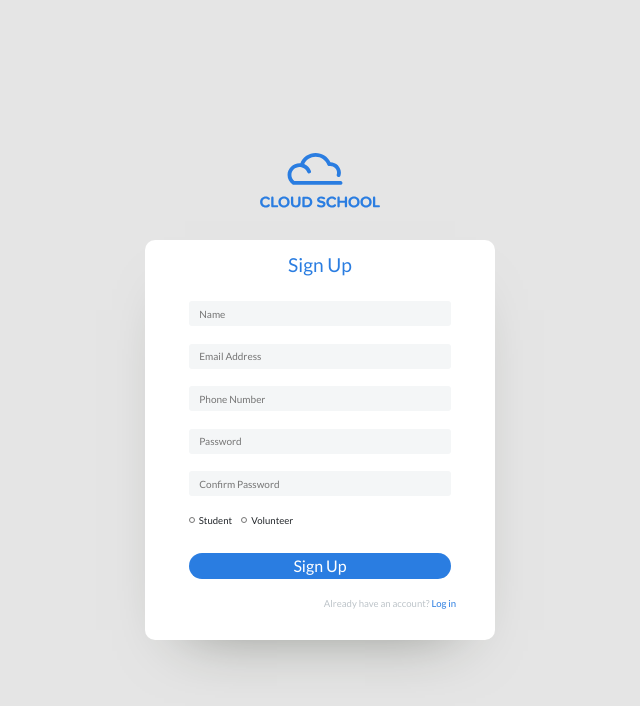
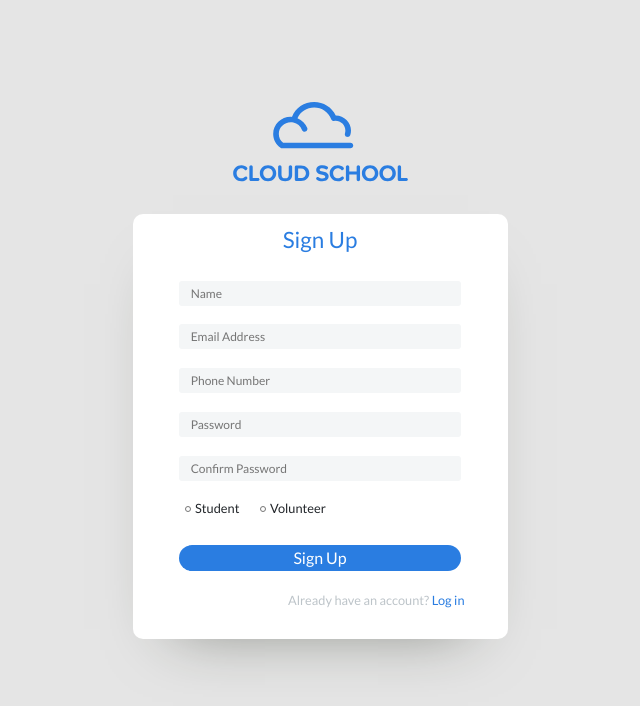
Before and after one commit to School-in-the-cloud-BuildWeek/Build, a React (Create React App) app in the folder cloud-school-bw/: page /sign-up in a window 1280 px wide. Shown: the top 706 px of the page, without its empty margins (320-960 px from the left). Built offline with nearby package versions, Linux system fonts and the light colour scheme.

Commit message:
login and sign in functioning

```diff
--- a/cloud-school-bw/src/components/Login.js
+++ b/cloud-school-bw/src/components/Login.js
@@ -2,8 +2,9 @@ import React from 'react'
 import {useForm} from 'react-hook-form'
 import styled from 'styled-components';
 import Logo from '../assets/Group.svg'
-import { Link, useHistory} from 'react-router-dom';
-import css from '../index.css'
+import { Link, useHistory } from 'react-router-dom';
+import '../index.css'
+import { axiosWithAuth } from '../utils/axiosWithAuth';
 
 // Styling
 const Page = styled.div`
@@ -13,12 +14,11 @@ height:100vh;
 display: flex;
 flex-flow: column wrap;
 font-family: 'Lato', sans-serif;
-`
+`;
 
 const StyledHeader = styled.h1`
-font-size: 1.2rem;
+font-size: 1.4rem;
 color: #2A7DE1;
-
 `;
 
 const StyledForm = styled.form`
@@ -27,20 +27,15 @@ display:flex;
 flex-direction:column;
 align-items:center;
 position: absolute;
-width: 350px;
-height: 200px;
+width: 425px;
+height: 275px;
 border-radius: 10px;
 box-shadow: 0px 30px 60px -40px rgba(31, 38, 23, 0.5);
 justify-content:space-between;
 padding-top: 2%;
 padding-bottom:2%;
 `;
-// const StyledUserType = styled.div`
-// display:flex;
-// flex-direction:row;
-// font-size: 1rem;
-// margin-right:42%;
-// `;
+
 
 const Button = styled.button`
 background-color: #2A7DE1;
@@ -51,11 +46,6 @@ border: none;
 height: 26px;
 `;
 
-// const FooterText = styled.p`
-// color: #BDC4C9;
-// font-size:0.6rem;
-// margin-left:40%;
-// `;
 
 const StyledInput = styled.input`
 background-color: #F4F6F7;
@@ -63,47 +53,44 @@ color: #082E5B;
 border-radius: 3px;
 width: 75%;
 height: 25px;
-font-size: 10px;
+font-size: 12px;
 border:none;
 padding-left:3%;
-`
+`;
 
-// const Label = styled.label`
-// font-size: 0.8rem;
-// `
-// const RadioButtons = styled.input`
-// width:6px;
-// height:8px;
-// `
 
 const Errors = styled.span`
 color:red;
 font-size:0.5rem;
 text-align:left;
 width:75%;
-`
+`;
+
 const ImgLogo = styled.img`
-width:120px;
-margin-top:2%;
+width:175px;
+margin-top:5%;
+`;
 
-`
 const ImgDiv = styled.div `
-display:flex;
-        justify-content:center;
-`
+    display:flex;
+    justify-content:center;
+`;
+
 const FormDiv = styled.div`
-margin: auto auto;
-width: 350px;
-height: 400px;
-`
+margin: 5% auto;
+width: 425px;
+height: 275px;
+`;
+
 const LogoDiv = styled.div`
 width: 100%;
-`
+`;
+
 const FooterDiv = styled.div`
     display:flex;
     flex-direction: row;
     margin-left:50%;
-`
+`;
 // Styling
 
 
@@ -112,20 +99,29 @@ const Login = () => {
 
 const {register, handleSubmit, setValue, errors} = useForm();
 
-const onSubmit = (data) => {
-console.log(data);
-setValue("email", "");
-setValue("password", "")
+let history = useHistory();
 
-// data.name = data.name.trim();
-// data.email = data.email.trim();
-// data.password = data.password.trim();
-}
-
-const history = useHistory()
-const routeToSignUp = () => {
-    history.push('/sign-up')
-}
+const onSubmit = (userCredentials) => {
+console.log(userCredentials);
+axiosWithAuth().post('/auth/login', userCredentials)
+.then(res => {
+    localStorage.setItem('token', res.data.token);
+    if(res.data.role === 1) {
+        setValue("email", "");
+        setValue("password", "");
+        history.push('/admin')
+    } else if (res.data.role === 3){
+        setValue("email", "");
+        setValue("password", "");
+        history.push('/VolunteerDash/trainings')
+    } else if ( res.data.role === 2){
+        setValue("email", "");
+        setValue("password", "");
+        history.push('/StudentDash/volunteers')
+    }
+})
+.catch(err => console.log(err))
+};
 
 return (
 <Page>
--- a/cloud-school-bw/src/components/SignUp.js
+++ b/cloud-school-bw/src/components/SignUp.js
@@ -2,12 +2,12 @@ import React from 'react'
 import {useForm} from 'react-hook-form'
 import styled from 'styled-components';
 import Logo from '../assets/Group.svg'
-import { Link } from 'react-router-dom';
+import { Link, useHistory } from 'react-router-dom';
 import '../index.css';
 import * as yup from "yup";
 import { yupResolver } from '@hookform/resolvers/yup';
+import axios from 'axios';
 
-import axios from 'axios';
 
 
 // Styling
@@ -16,14 +16,13 @@ import axios from 'axios';
         width:100%;
         height:100vh;
         display: flex;
-        justify-content: center;
         flex-flow: column wrap;
         font-family: 'Lato', sans-serif;
         font-style: normal;
     `
 
     const StyledHeader = styled.h1`
-        font-size: 1.2rem;
+        font-size: 1.4rem;
         color: #2A7DE1;
     `;
 
@@ -33,8 +32,8 @@ import axios from 'axios';
         flex-direction:column;
         align-items:center;
         position: absolute;
-        width: 350px;
-        height: 400px;
+        width: 375px;
+        height: 425px;
         border-radius: 10px;
         box-shadow: 0px 30px 60px -40px rgba(31, 38, 23, 0.5);
         justify-content:space-between;
@@ -45,8 +44,8 @@ import axios from 'axios';
     const Styledrole = styled.div`
         display:flex;
         flex-direction:row;
-        font-size: 1rem;
-        margin-right:25%;
+        font-size: 1.2rem;
+        margin-right:22%;
         width:50%;
     `;
 
@@ -61,8 +60,9 @@ import axios from 'axios';
 
     const FooterText = styled.p`
         color: #BDC4C9;
-        font-size:0.6rem;
-        margin-left:40%;
+        font-size:0.8rem;
+        margin-left:30%;
+        margin-top:.25%;
     `;
 
     const StyledInput = styled.input`
@@ -71,20 +71,21 @@ import axios from 'axios';
         border-radius: 3px;
         width: 75%;
         height: 25px;
-        font-size: 10px;
+        font-size: 12px;
         border:none;
         padding-left:3%;
     `
 
     const Label = styled.label`
-        font-size: 0.6rem;
-        width:30%;
+        font-size: 0.8rem;
+        width:40%;
     `
 
     const RadioButtons = styled.input`
         width:6px;
         height:8px;
         margin-right:4px;
+        font-size:1.2rem;
     `
 
     const Errors = styled.span`
@@ -94,8 +95,8 @@ import axios from 'axios';
         width:75%;
     `
     const ImgLogo = styled.img`
-        width:120px;
-        margin-top:2%;
+        width:175px;
+
     `
     const ImgDiv = styled.div `
         display:flex;
@@ -104,8 +105,8 @@ import axios from 'axios';
     `
     const FormDiv = styled.div`
         margin: 2.5% auto;
-        width: 350px;
-        height: 400px;
+        width: 375px;
+        height: 425px;
     `
 
 //     const StyledAnchor = styled.a`
@@ -115,6 +116,7 @@ import axios from 'axios';
 
     const LogoDiv = styled.div`
         width: 100%;
+        margin-top: 8%;
     `
 
 // Styling
@@ -125,7 +127,7 @@ import axios from 'axios';
 const schema = yup.object().shape({
     name: yup.string().required(),
     email: yup.string().required(),
-    phone: yup.string().required(),
+    phone: yup.string().notRequired(),
     password: yup.string().required(),
     confirmPassword: yup.string().oneOf([yup.ref('password'), null], 'Passwords must match'),
     role: yup.string().required(),
@@ -137,23 +139,25 @@ const SignUp = () => {
         resolver: yupResolver(schema)
       });
 
+      let history = useHistory();
+
     const onSubmit = (user) => {
-        setValue("name", "");
-        setValue("email", "");
-        setValue("phone", "");
-        setValue("password", "")
-        setValue("confirmPassword", "")
-        setValue("role", "");
-
-
+        console.log(user)
         const {name, email, phone, password, role} = user
         const newUser = {name, email, phone, password, role}
-
+        console.log({newUser})
         axios.post('https://school-in-the-cloud-api.herokuapp.com/api/auth/register', newUser)
-        .then(res => console.log(res))
+        .then(res => {
+            console.log(res.data.data[0]);
+                setValue("name", "");
+                setValue("email", "");
+                setValue("phone", "");
+                setValue("password", "")
+                setValue("confirmPassword", "")
+                setValue("role", "");
+                history.push('/');
+            })
         .catch(err => console.log(err))
-
-
     }
 
 
@@ -220,7 +224,7 @@ const SignUp = () => {
 
 
                         <Styledrole>
-                        <Label>
+                        <Label >
                         <RadioButtons
                         name="role"
                         type="radio"
@@ -231,7 +235,7 @@ const SignUp = () => {
 
                         Student </Label>
 
-                        <Label>
+                        <Label >
                         <RadioButtons
                         name="role"
                         type="radio"
--- a/cloud-school-bw/src/components/StudentList.js
+++ b/cloud-school-bw/src/components/StudentList.js
@@ -108,7 +108,7 @@ const StudentList = (props) => {
         <StudentTable>
         <div id="student-list">
             <h2>Students</h2>
-            <div class="table-responsive text-nowrap">
+            <div className="table-responsive text-nowrap">
             <table className="table table-hover">
                 <thead>
                     <tr className="border-bottom">
--- a/cloud-school-bw/src/components/TrainingData.js
+++ b/cloud-school-bw/src/components/TrainingData.js
@@ -196,7 +196,7 @@ return (
         <TrainingsTable className="trainings-small-table">
             <div className="completed-trainings">
                 <h2>Completed Trainings</h2>
-                <div class="table-responsive text-nowrap">
+                <div className="table-responsive text-nowrap">
                     <table className="table table-hover">
                         <thead>
                             <tr className="border-bottom">
@@ -217,7 +217,7 @@ return (
         <TrainingsTable className="trainings-small-table">
             <div className="completed-trainings">
                 <h2>Scheduled Tutor Sessions</h2>
-                <div class="table-responsive text-nowrap">
+                <div className="table-responsive text-nowrap">
                     <table className="table table-hover">
                         <thead>
                             <tr className="border-bottom">
--- a/cloud-school-bw/src/components/VolunteerList.js
+++ b/cloud-school-bw/src/components/VolunteerList.js
@@ -109,7 +109,7 @@ return (
 <VolunteerTable>
     <div id="volunteer-list">
         <h2>Volunteers</h2>
-        <div class="table-responsive text-nowrap">
+        <div className="table-responsive text-nowrap">
             <table className="table table-hover">
                 <thead>
                     <tr className="border-bottom">
--- a/cloud-school-bw/src/index.css
+++ b/cloud-school-bw/src/index.css
@@ -1,6 +1,6 @@
 .signUp {
   text-decoration: none;
-  font-size: 0.5rem;
+  font-size: 0.8rem;
   color: #bdc4c9;
 }
 
--- /dev/null
+++ b/cloud-school-bw/src/utils/axiosWithAuth.js
@@ -0,0 +1,13 @@
+import axios from 'axios';
+
+
+export const axiosWithAuth = () => {
+    const token = localStorage.getItem('token');
+
+    return axios.create({
+        baseURL: 'https://school-in-the-cloud-api.herokuapp.com/api',
+        headers: {
+            Authorization: token,
+        },
+    });
+};
```
Also changed, not shown: 1 other file (tests, documents, lock files or other folders).
